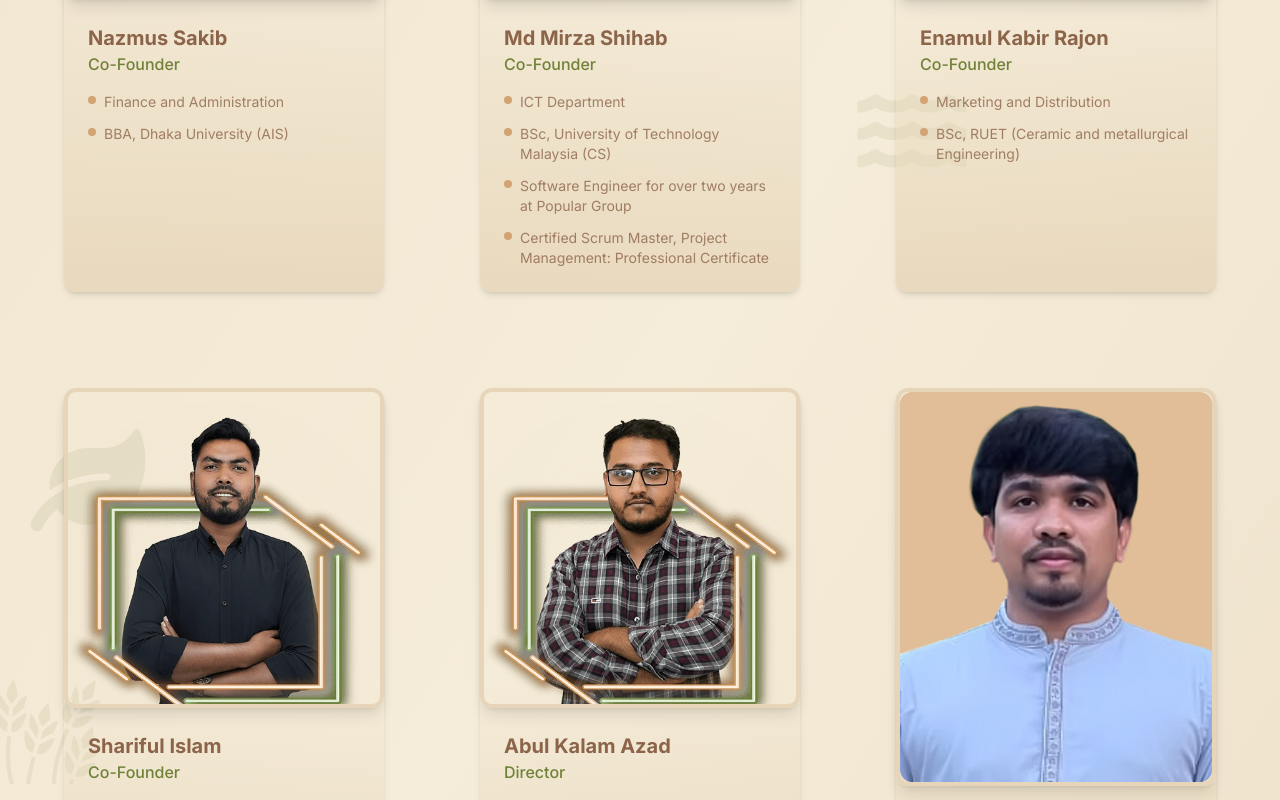
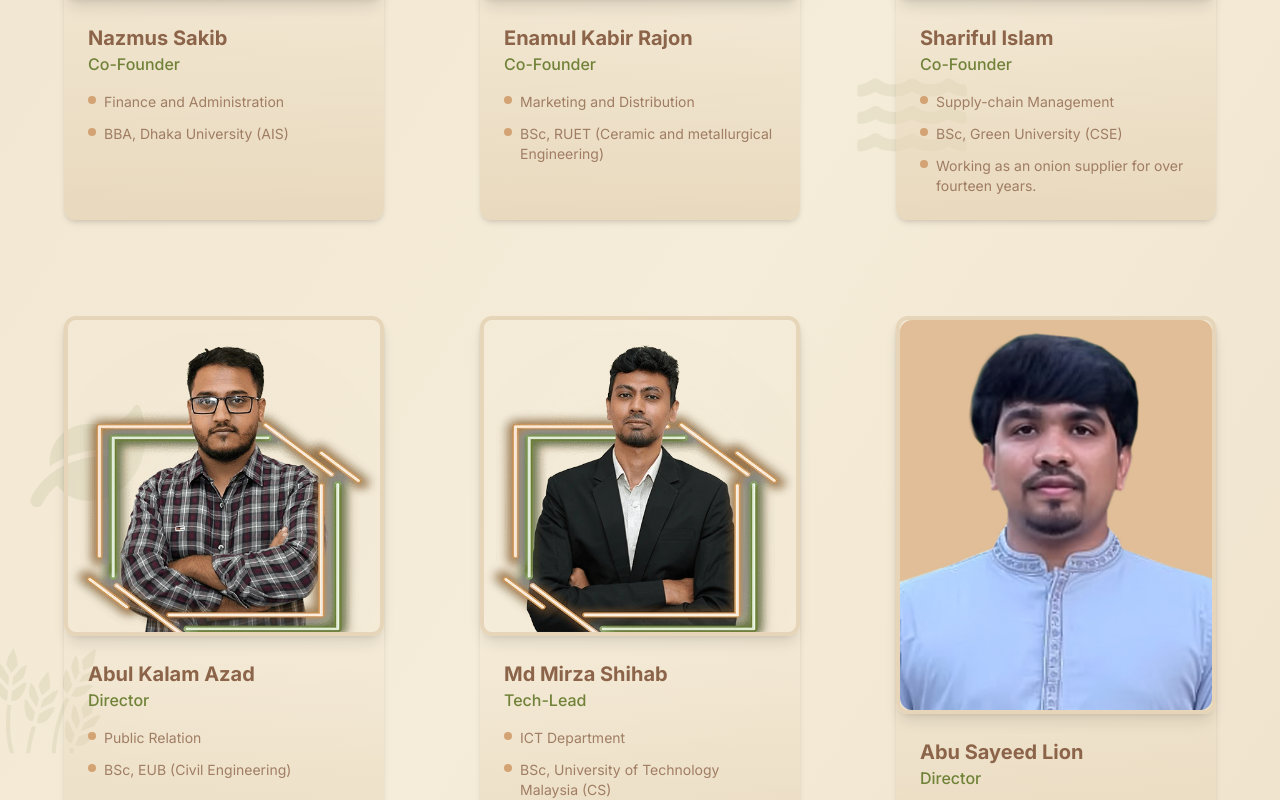
Before and after one commit to MdMirzaShihab/aaroth-corporate, a React (Vite) app: page / in a window 1280 px wide. Shown: the part 7886-8686 px from the top of the page. Built offline with nearby package versions, Linux system fonts and the light colour scheme.

Commit message:
Updated the Designation of Mirza

```diff
--- a/src/components/Team.jsx
+++ b/src/components/Team.jsx
@@ -20,15 +20,6 @@ const Team = () => {
       image: Sakib
     },
     {
-      name: "Md Mirza Shihab",
-      role: "Co-Founder",
-      department: "ICT Department",
-      education: "BSc, University of Technology Malaysia (CS)",
-      experience: "Software Engineer for over two years at Popular Group",
-      Certs: "Certified Scrum Master, Project Management: Professional Certificate",
-      image: Mirza
-    },
-    {
       name: "Enamul Kabir Rajon",
       role: "Co-Founder",
       department: "Marketing and Distribution",
@@ -49,6 +40,15 @@ const Team = () => {
       department: "Public Relation",
       education: "BSc, EUB (Civil Engineering)",
       image: Kalam
+    },
+    {
+      name: "Md Mirza Shihab",
+      role: "Tech-Lead",
+      department: "ICT Department",
+      education: "BSc, University of Technology Malaysia (CS)",
+      experience: "Software Engineer for over two years at Popular Group",
+      Certs: "Certified Scrum Master, Project Management: Professional Certificate",
+      image: Mirza
     },
     {
       name: "Abu Sayeed Lion",
```
